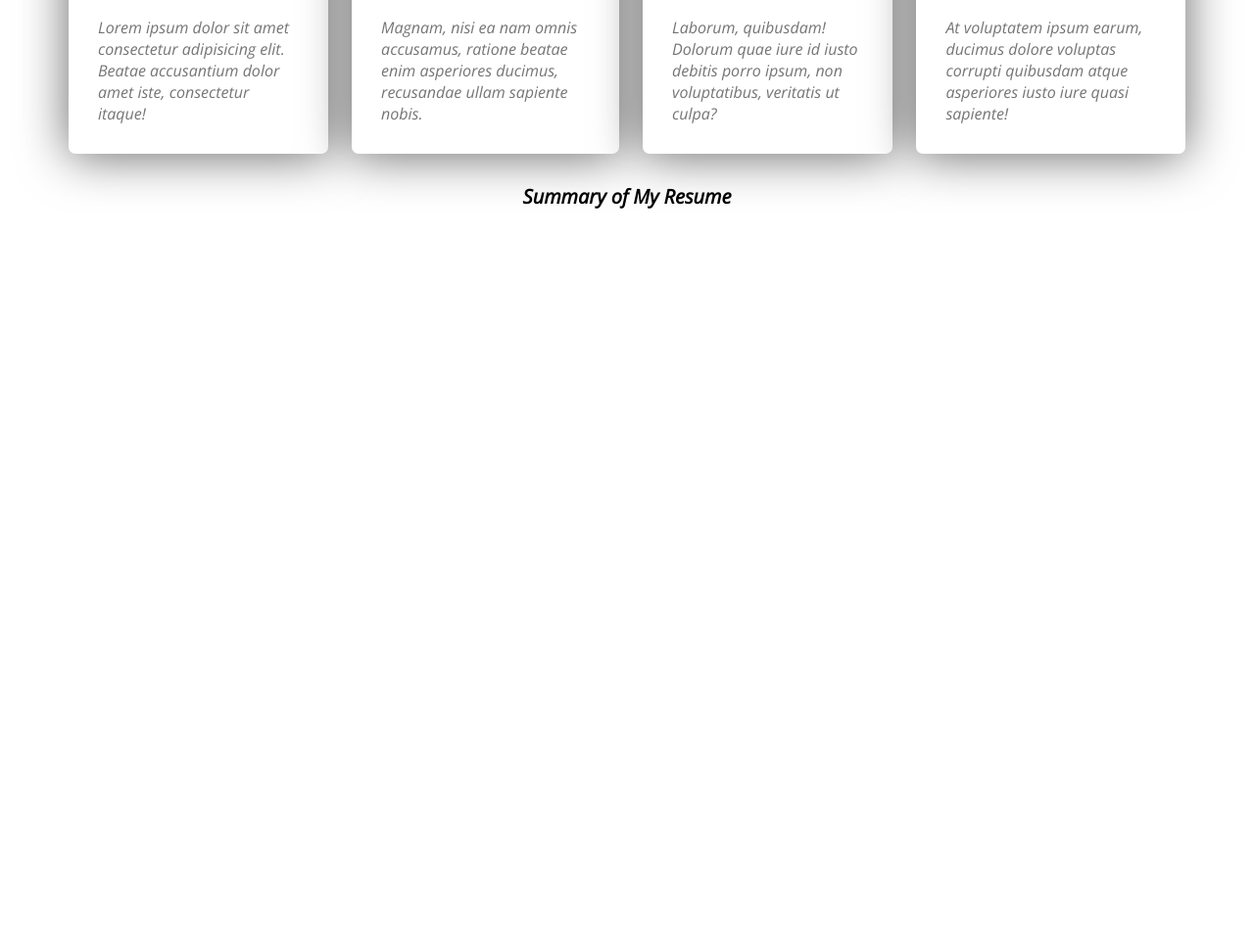
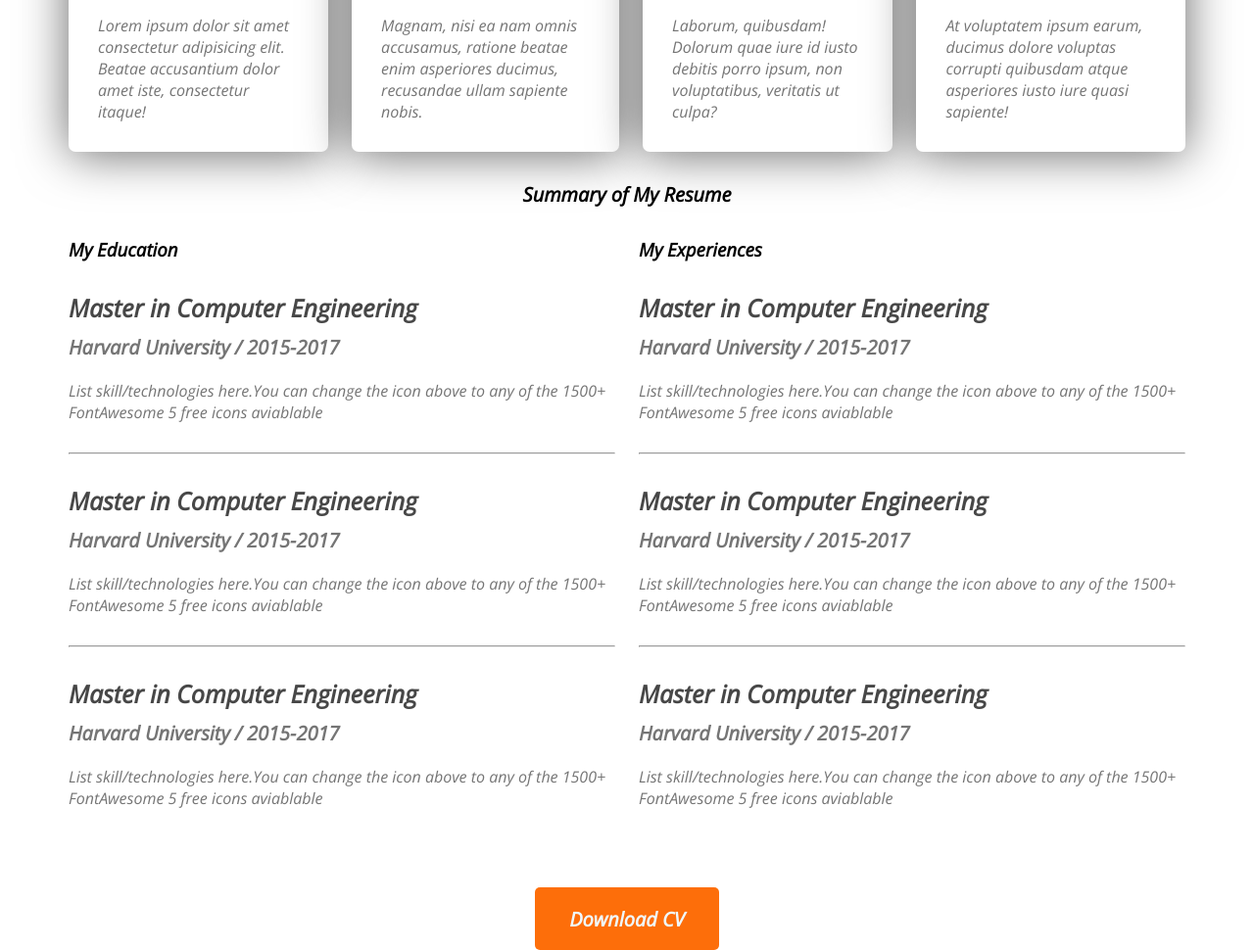
Before and after one commit to SaAbdullah131/Developer_Portfolio_simple, a plain HTML site: page index.html in a window 1280 px wide. Shown: the part 1765-2735 px from the top of the page at 98% size. Before the commit the page ends 2009 px from the top, so only its background shows below. Drawn offline with nearby package versions, Linux system fonts and the light colour scheme.

Commit message:
resume section work venish

```diff
--- a/index.html
+++ b/index.html
@@ -61,7 +61,7 @@
         <h3 class="section-title">What I Do</h3>
 
         <!-- .skills-container>.skill*4>img+p.skill-title+.skill-description>lorem15 -->
-        <hr>
+
         <div class="skills-container">
             <div class="skill">
                 <img src="./images/icons/js.png" alt="">
@@ -88,10 +88,63 @@
        <!-- Resume Section -->
        <section class="resume">
         <h3 class="section-title">Summary of My Resume</h3>
-        <div class="resume-conent">
+        <div class="resume-content">
             <div>
+                <h3 class="resume-title">My Education</h3>
+                <div class="resume-item">
+                    <h4 class="title">Master in Computer Engineering</h4>
+                    <h5 class="sub-title">Harvard University / 2015-2017</h5>
+                    <p class="description">List skill/technologies here.You can change the icon above
+                        to any of the 1500+ FontAwesome 5 free icons aviablable
+                    </p>
+                </div>
+                <hr>
+                <div class="resume-item">
+                    <h4 class="title">Master in Computer Engineering</h4>
+                    <h5 class="sub-title">Harvard University / 2015-2017</h5>
+                    <p class="description">List skill/technologies here.You can change the icon above
+                        to any of the 1500+ FontAwesome 5 free icons aviablable
+                    </p>
+                </div>
+                <hr>
+                <div class="resume-item">
+                    <h4 class="title">Master in Computer Engineering</h4>
+                    <h5 class="sub-title">Harvard University / 2015-2017</h5>
+                    <p class="description">List skill/technologies here.You can change the icon above
+                        to any of the 1500+ FontAwesome 5 free icons aviablable
+                    </p>
+                </div>
+            </div>
+            <div>
+                <h3 class="resume-title">My Experiences</h3>
+                <div class="resume-item">
+                    <h4 class="title">Master in Computer Engineering</h4>
+                    <h5 class="sub-title">Harvard University / 2015-2017</h5>
+                    <p class="description">List skill/technologies here.You can change the icon above
+                        to any of the 1500+ FontAwesome 5 free icons aviablable
+                    </p>
+                </div>
+                <hr>
+                <div class="resume-item">
+                    <h4 class="title">Master in Computer Engineering</h4>
+                    <h5 class="sub-title">Harvard University / 2015-2017</h5>
+                    <p class="description">List skill/technologies here.You can change the icon above
+                        to any of the 1500+ FontAwesome 5 free icons aviablable
+                    </p>
+                </div>
+                <hr>
+                <div class="resume-item">
+                    <h4 class="title">Master in Computer Engineering</h4>
+                    <h5 class="sub-title">Harvard University / 2015-2017</h5>
+                    <p class="description">List skill/technologies here.You can change the icon above
+                        to any of the 1500+ FontAwesome 5 free icons aviablable
+                    </p>
+                </div>
 
             </div>
+        </div>
+        <div class="resume-button">
+            <button class="btn-primary"style="text-align:center">Download CV</button>
         </div>
        </section>
     </main>
--- a/styles/portfolio.css
+++ b/styles/portfolio.css
@@ -138,3 +138,31 @@ padding:30px;
 }
 
 /* Resume related styles */
+.resume-content{
+    display: flex;
+    gap: 24px;
+}
+.resume .title{
+    font-weight: 700;
+    font-size: 25px;
+    color:#474747;
+    margin-bottom: 10px;
+}
+.resume .sub-title{
+    color:#757575;
+    font-weight: 600;
+    font-size: 20px;
+    margin-bottom: 20px;
+}
+
+.resume .description{
+    color:#757575;
+}
+.resume-item{
+    margin-top:30px;
+    margin-bottom: 30px;
+}
+.resume-button{
+    margin-top:50px;
+    text-align: center;
+}
```
